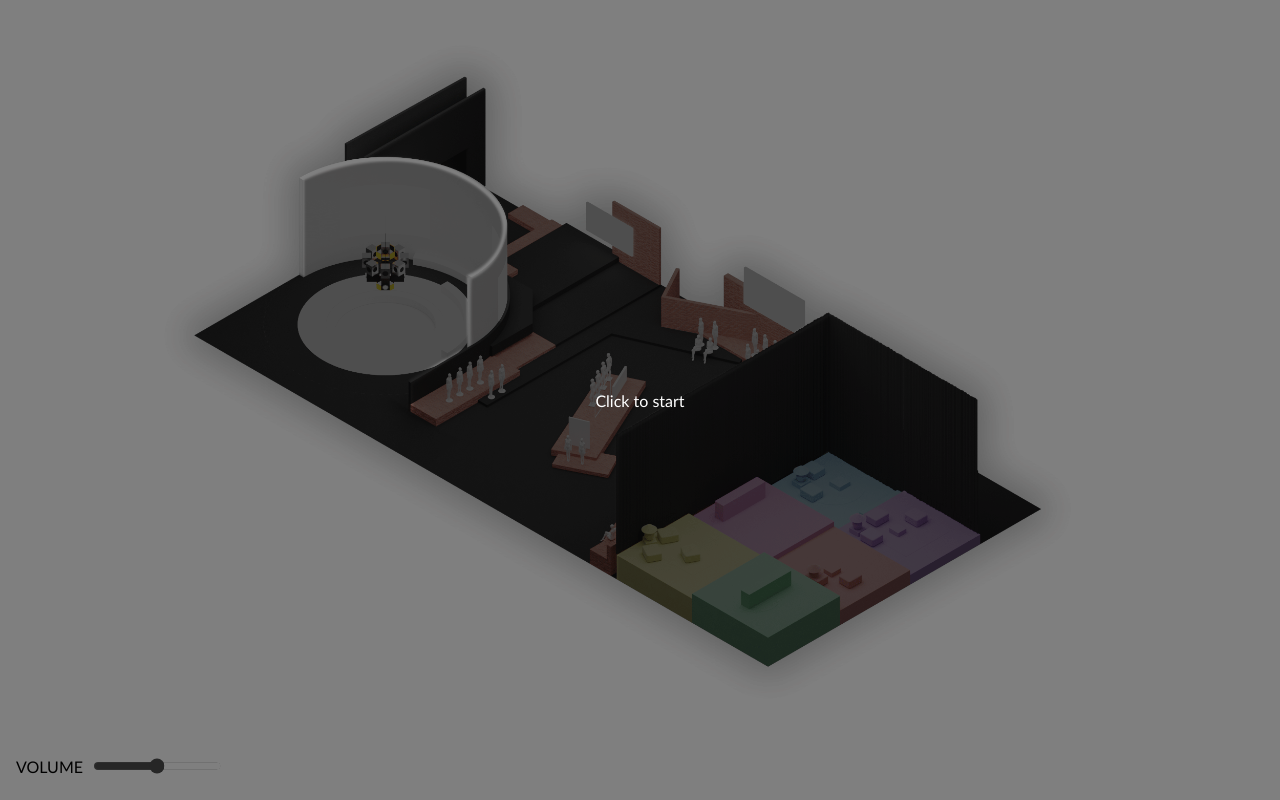
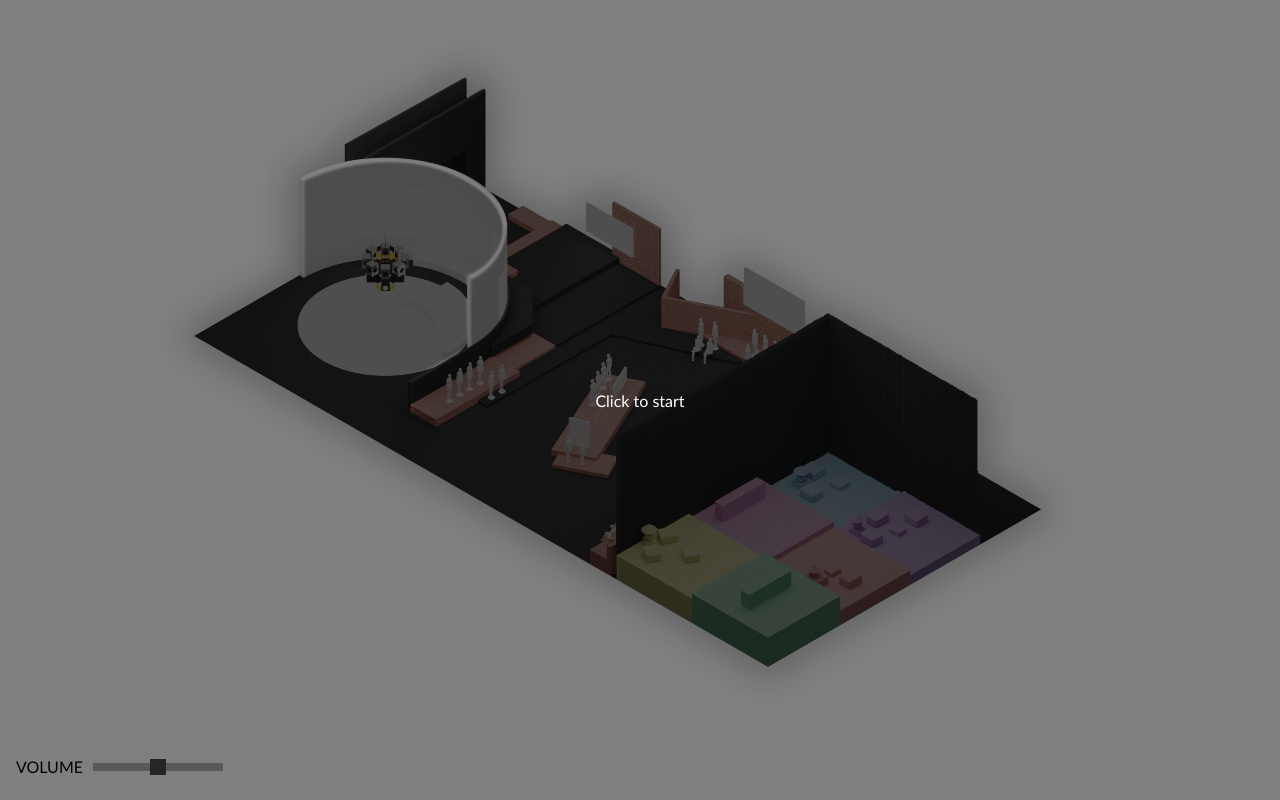
Before and after one commit to RandomStudio/layered-soundmap, a React (Vite) app: page / in a window 1280 px wide. Built offline with nearby package versions, Linux system fonts and the light colour scheme.

Commit message:
Square slider

```diff
--- a/src/assets/styles/app.module.scss
+++ b/src/assets/styles/app.module.scss
@@ -88,15 +88,67 @@
       margin-right: 0.5em;
     }
 
-    // input[type=range] {
-    //   > * {
-    //     border-radius: 0;
-    //   }
+    input[type=range] {
+      appearance: none;
+      -webkit-appearance: none;
+      width: 130px;
 
-    //   &::webkit-slider-runnable-track, &::webkit-slider-thumb {
-    //     border-radius: 0;
-    //   }
-    // }
+      &::-webkit-slider-runnable-track {
+        width: 130px;
+        height: 8px;
+        border-radius: 0;
+        background: #999;
+      }
+      &::-moz-range-track {
+        width: 130px;
+        height: 8px;
+        border-radius: 0;
+        background: #999;
+      }
+
+      &::-moz-range-progress {
+        background: #666;
+      }
+
+      &::-webkit-slider-thumb {
+        -webkit-appearance: none;
+        width: 16px;
+        height: 16px;
+        border-radius: 0;
+        border: none;
+        background: #666;
+        margin-top: -4px;
+      }
+      &::-moz-range-thumb {
+        -webkit-appearance: none;
+        width: 16px;
+        height: 16px;
+        border-radius: 0;
+        border: none;
+        background: #666;
+        margin-top: -4px;
+      }
+
+
+      &:focus {
+        outline: none;
+        &::-webkit-slider-runnable-track {
+          background: #777;
+        }
+        &::-moz-range-track {
+          background: #777;
+        }
+        &::-moz-range-progress {
+          background: #666;
+        }
+      }
+
+      /*hide the outline behind the border*/
+      &:-moz-focusring{
+        outline: 1px solid white;
+        outline-offset: -1px;
+      }
+    }
   }
 
   .modal {
```
